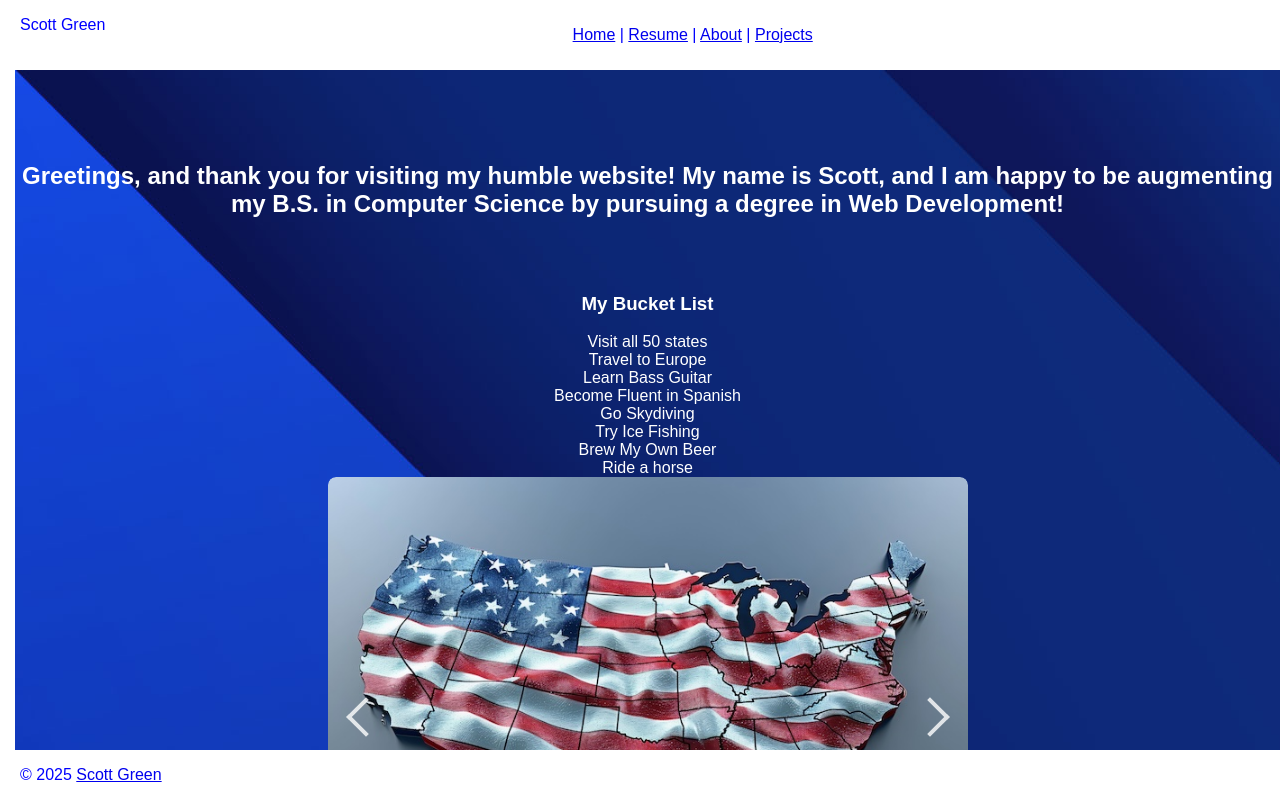
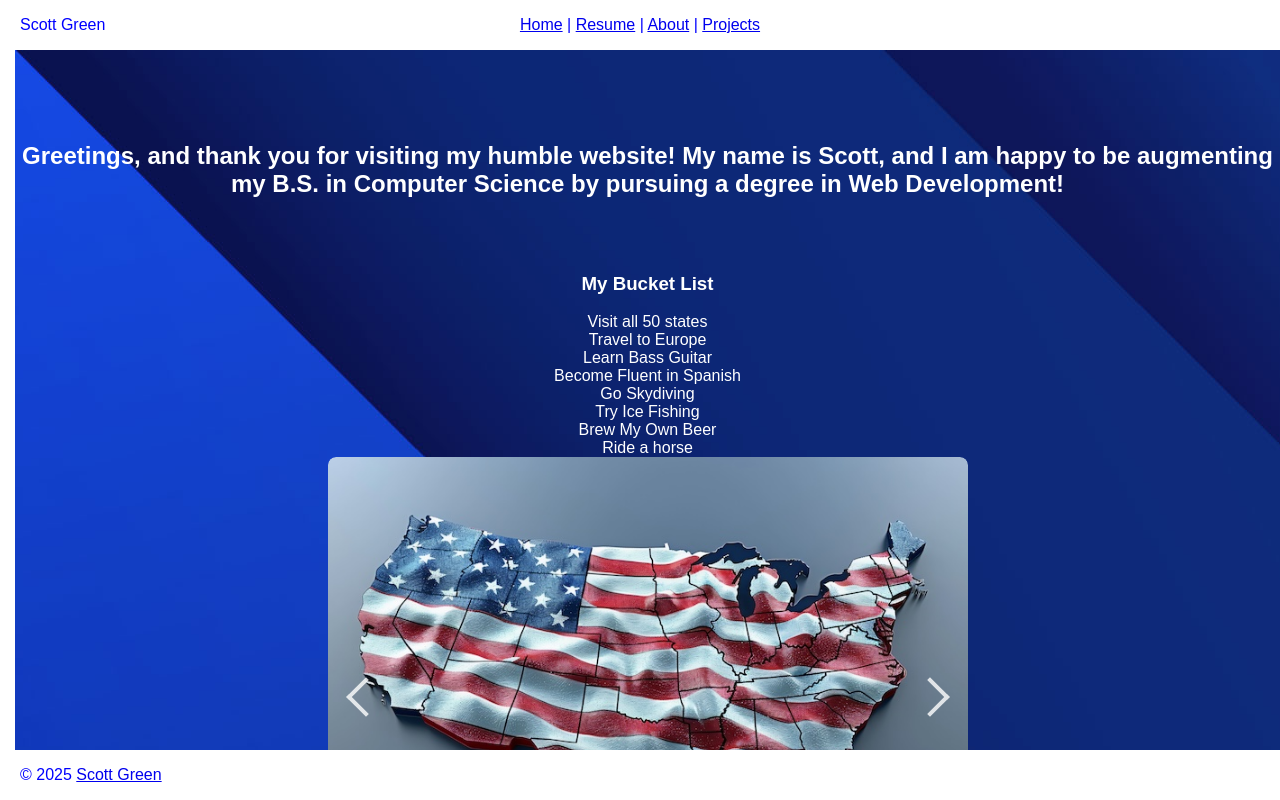
Before and after one commit to skevingreen/portfolio, an Angular app: page / in a window 1280 px wide. Built offline with nearby package versions, Linux system fonts and the light colour scheme; a web font is replaced by a local one.

Commit message:
modified CSS to center nav

```diff
--- a/src/styles.css
+++ b/src/styles.css
@@ -5,20 +5,22 @@
  * Purpose: Provide overarching styling rules
  */
 
-/* create a grid for the header with 1 row and three columns */
-.header-container {
-  display: grid;
-  grid-template-columns: auto auto auto;
-  color: blue;
-  height: 70px;
-  margin-left: 20px;
+/* center the navigation horizontally */
+.navbar {
+  left: 0;
+  right: 0;
+  margin-inline: auto;
+  width: fit-content;
+  position: absolute;
 }
 
-/* center the navigation horizontally */
-.navbar {
-  justify-self: center;
-  align-self: center;
+.header-container {
+  display: flex;
+  color: blue;
+  margin-left: 20px;
+  align-items: center;
 }
+
 
 /* set the background image for main */
 main {
```
